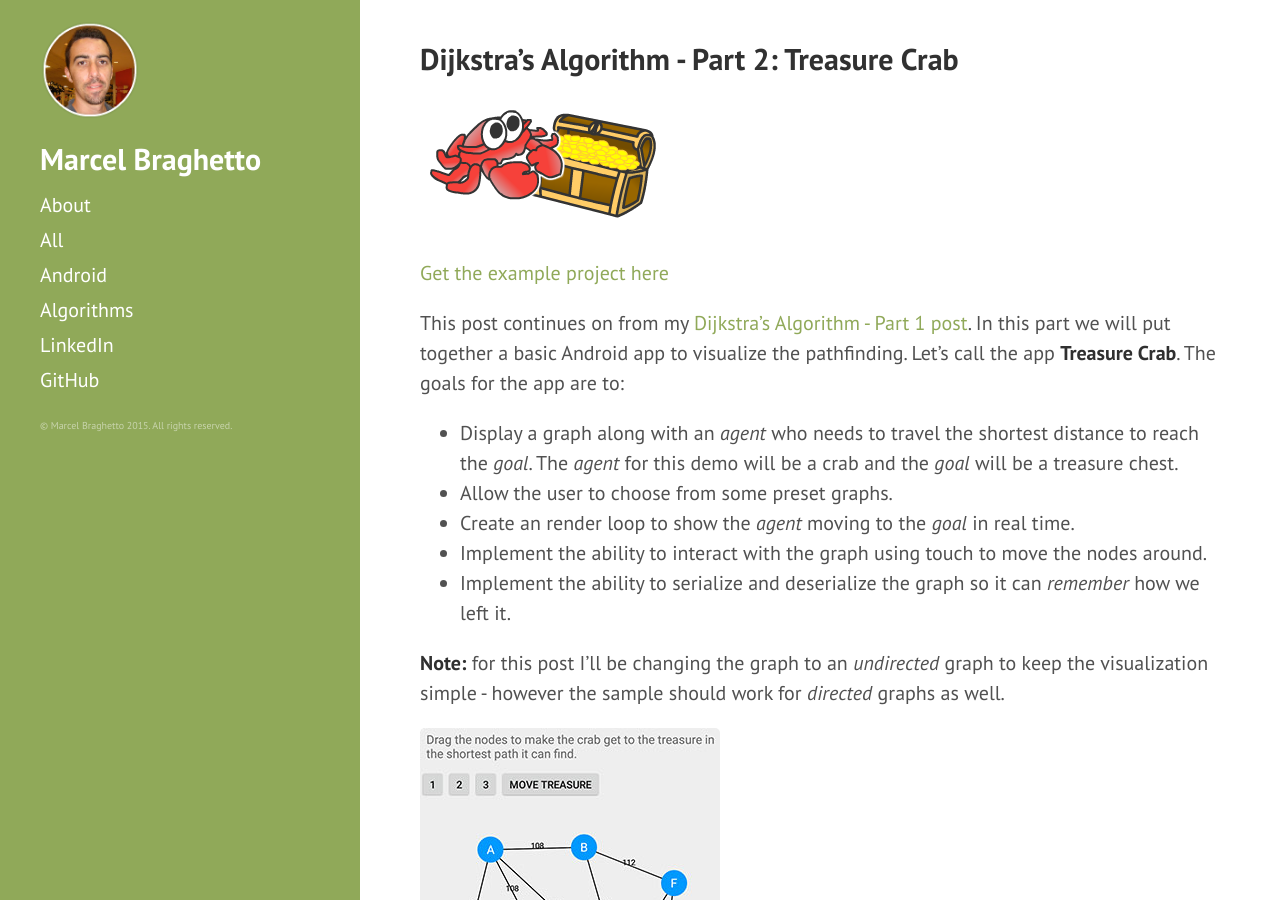
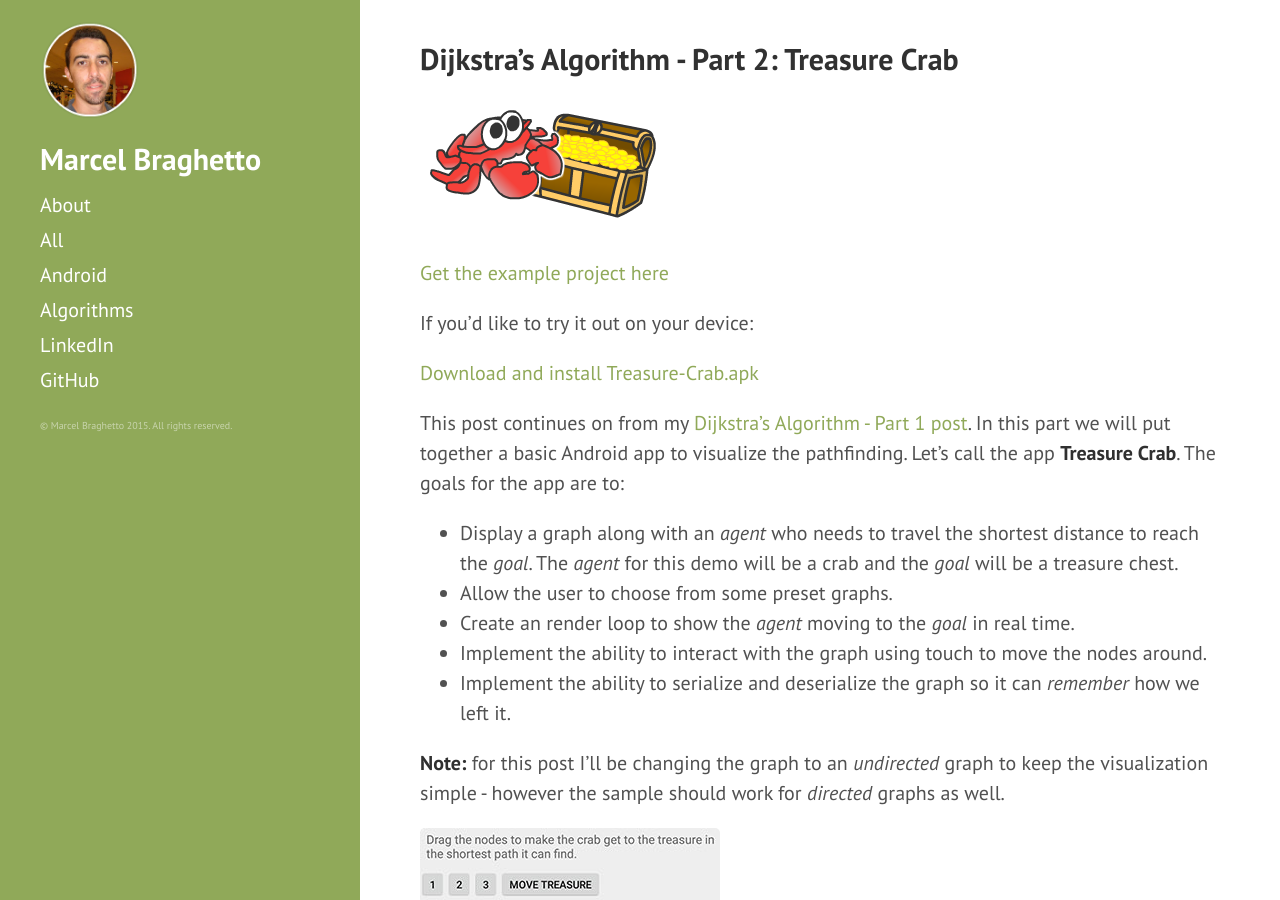
Before and after one commit to MarcelBraghetto/marcelbraghetto.github.io, a Jekyll site: the page built from _posts/algorithms/2015-09-12-dijkstra-part2.md, in a window 1280 px wide and 900 px high. Built offline with Jekyll 4.4.1, drawn with Linux system fonts in a browser that asks for light colours; Markdown is read by kramdown in place of the engine named in the settings.

Commit message:
Added sample APK for the Treasure Crab Dijkstra's Algorithm post.

```diff
--- a/_posts/algorithms/2015-09-12-dijkstra-part2.md
+++ b/_posts/algorithms/2015-09-12-dijkstra-part2.md
@@ -9,6 +9,10 @@ category: "Algorithms"
 ![alt Treasure crab again!](/images/dijkstra/crab.png)
 
 [Get the example project here](https://github.com/MarcelBraghetto/BlogDemos/tree/master/DijkstraPart2)
+
+If you'd like to try it out on your device:
+
+[Download and install Treasure-Crab.apk](/files/dijkstra/Treasure-Crab.apk)
 
 This post continues on from my [Dijkstra's Algorithm - Part 1 post](/algorithms/2015/09/05/dijkstra-part1). In this part we will put together a basic Android app to visualize the pathfinding. Let's call the app **Treasure Crab**. The goals for the app are to:
 
```
Also changed, not shown: 1 other file.
